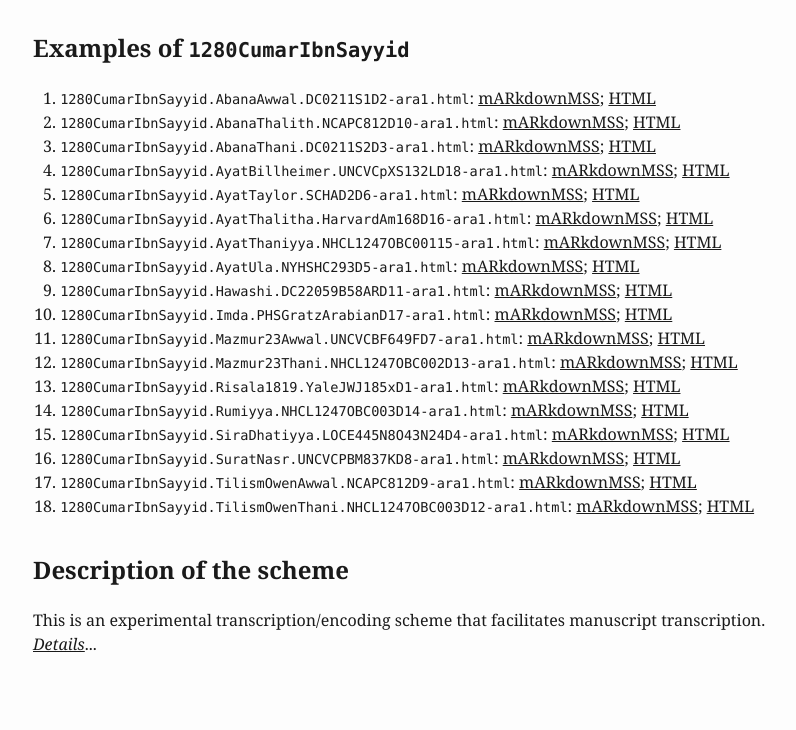
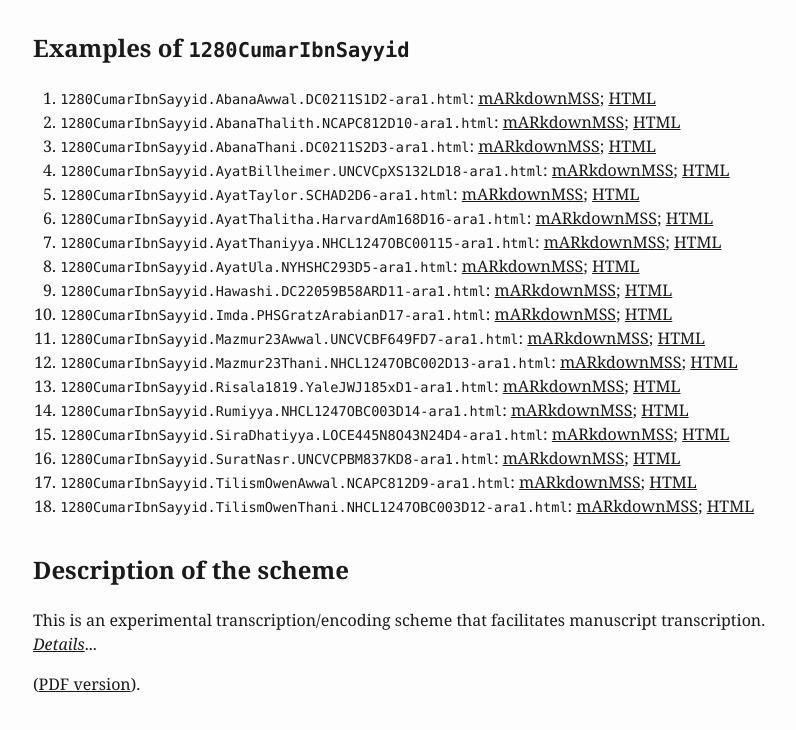
Before and after one commit to OpenITI/mARkdownMSS, a plain HTML site: page index.html in a window 1280 px wide. Shown: the part 146-876 px from the top of the page, without its empty margins (207-1003 px from the left). Drawn offline with Linux system fonts and the light colour scheme.

Commit message:
PDF version

```diff
--- a/index.html
+++ b/index.html
@@ -179,7 +179,7 @@
 
 <h2>Description of the scheme</h2>
 
-<p> This is an experimental transcription/encoding scheme that facilitates manuscript transcription. <a href="mARkdownMSS.html"><i>Details</i></a>...</p>
+<p> This is an experimental transcription/encoding scheme that facilitates manuscript transcription. <a href="mARkdownMSS.html"><i>Details</i></a>...</p> (<a href="mARkdownMSS.pdf">PDF version</a>).
 
 
 </body>
```
Also changed, not shown: 1 other file.
